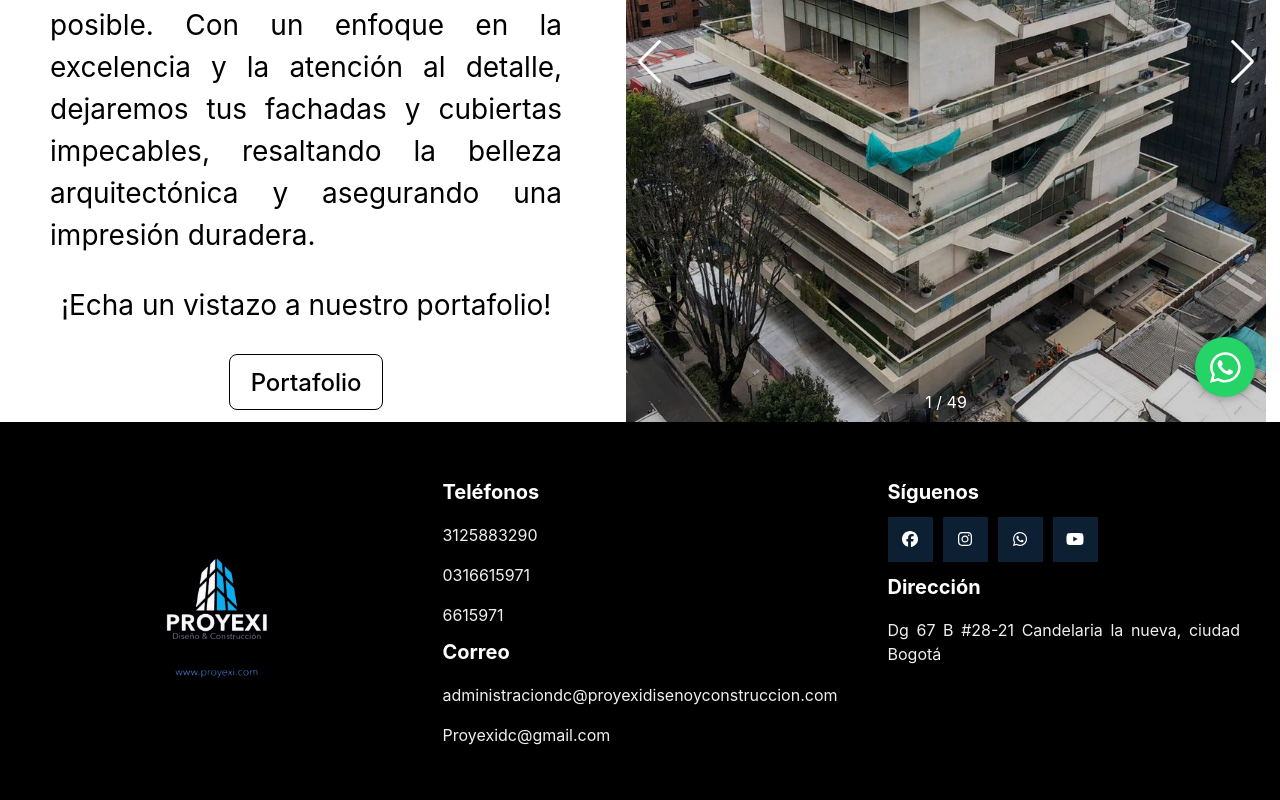
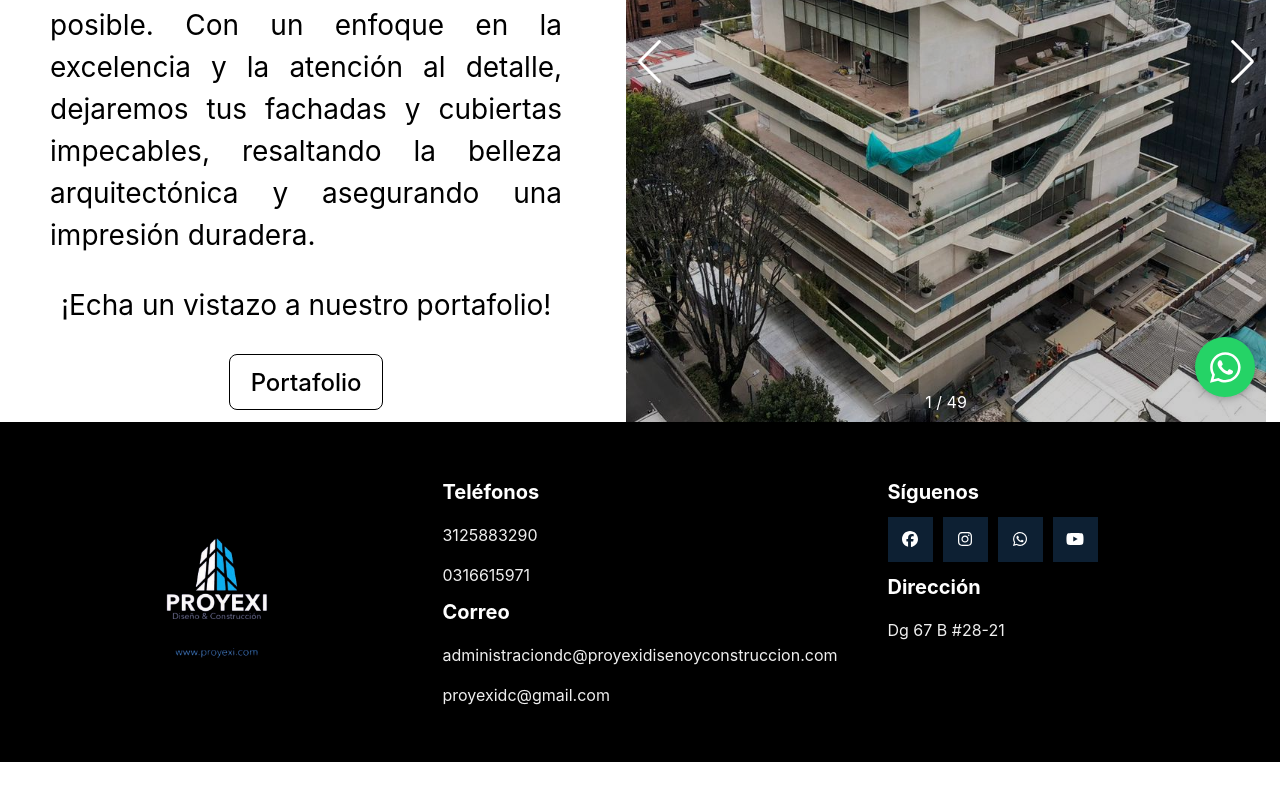
Before and after one commit to milenaAristiza/react-proyexi3, a React (Vite) app: page /fachadas in a window 1280 px wide. Shown: the part 378-1178 px from the top of the page. After the commit the page ends 1140 px from the top, so only its background shows below. Built offline with nearby package versions, Linux system fonts and the light colour scheme.

Commit message:
delete number and adress

```diff
--- a/src/components/Footer/Footer.jsx
+++ b/src/components/Footer/Footer.jsx
@@ -20,11 +20,11 @@ const Footer = () => {
                     <h2>Teléfonos</h2>
                     <p>3125883290</p>
                     <p>0316615971</p>
-                    <p>6615971</p>
+                    {/* <p>6615971</p> */}
 
                     <h2>Correo</h2>
                     <p>administraciondc@proyexidisenoyconstruccion.com</p>
-                    <p>Proyexidc@gmail.com</p>
+                    <p>proyexidc@gmail.com</p>
                 </div>
                 <div className="box">
                     <h2>Síguenos</h2>
@@ -43,7 +43,7 @@ const Footer = () => {
                         </Link>
                     </div>
                     <h2>Dirección</h2>
-                    <p>Dg 67 B #28-21 Candelaria la nueva, ciudad Bogotá</p>
+                    <p>Dg 67 B #28-21</p>
                 </div>
             </div>
         </footer>
```
